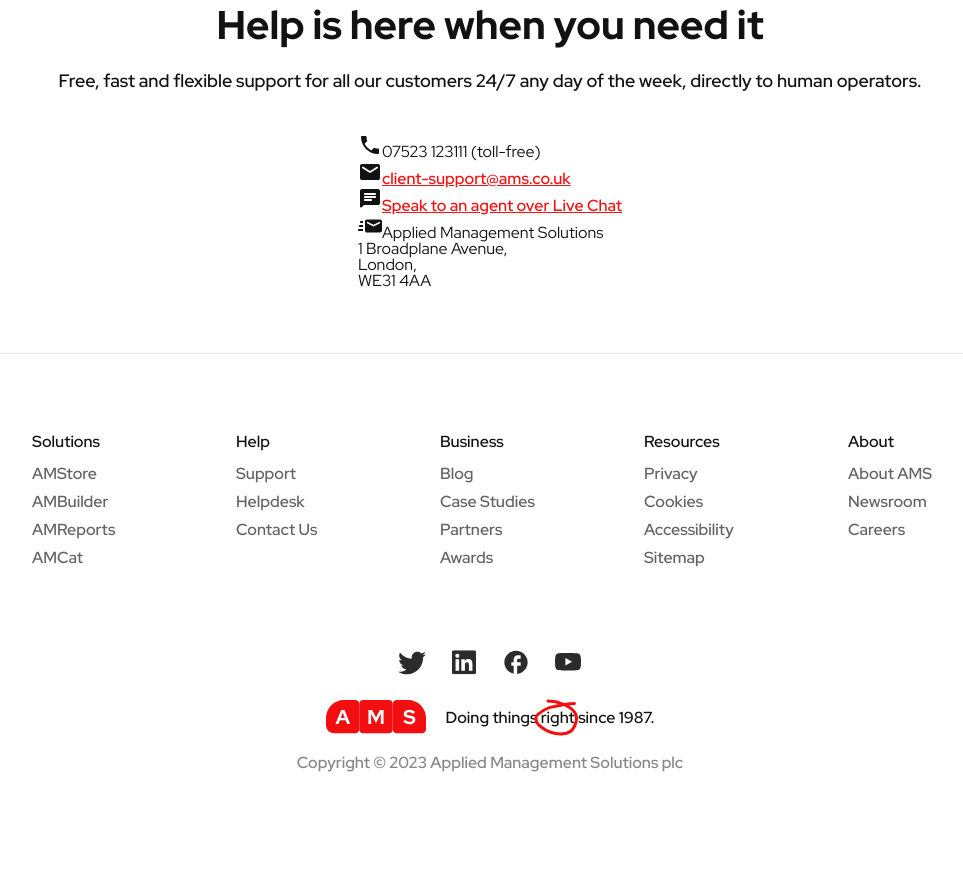
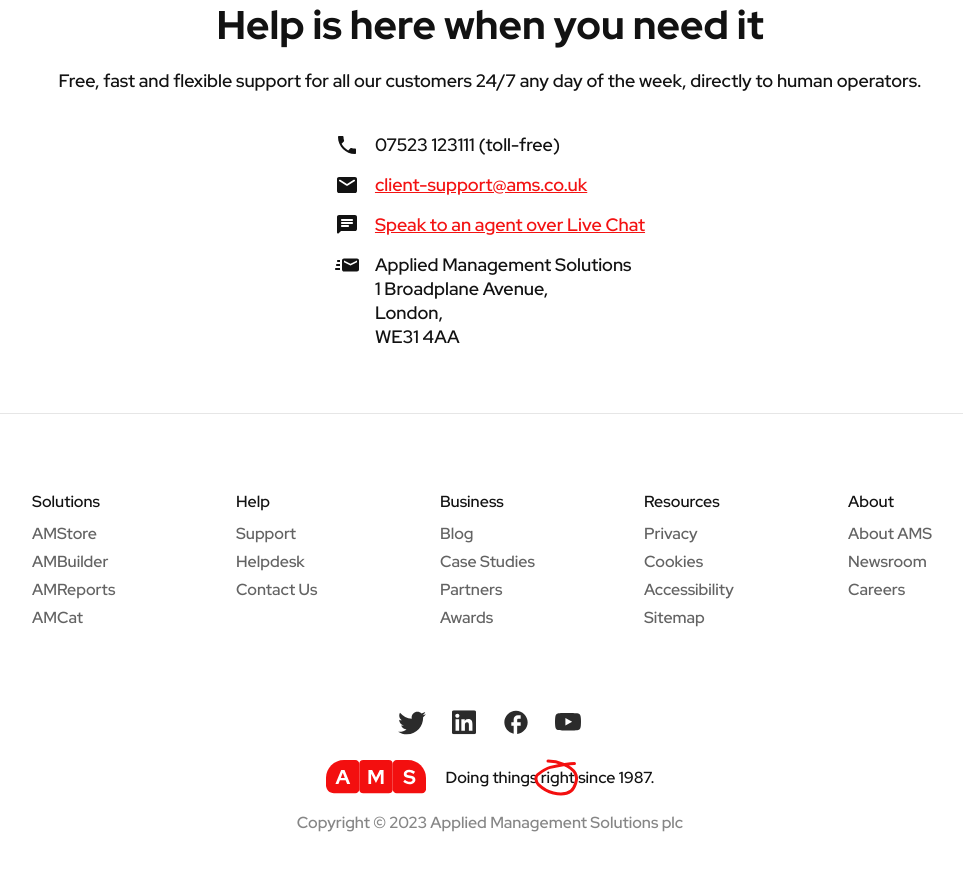
Before and after one commit to kierandrewett/6.2-ams-website, a Next.js app: page /solutions in a window 1280 px wide. Shown: the part 1940-2811 px from the top of the page, without its empty margins (150-1113 px from the left). Built offline with nearby package versions, Linux system fonts and the light colour scheme.

Commit message:
✨ Add styling for help section on solutions

```diff
--- a/src/pages/solutions/index.tsx
+++ b/src/pages/solutions/index.tsx
@@ -116,24 +116,28 @@ export default function Solutions() {
                         <ul className={"ams-help-info"} style={{ marginTop: "2.5rem" }}>
                             <li>
                                 <Phone />
-                                <span>07523 123111 (toll-free)</span>
+                                <p>07523 123111 (toll-free)</p>
                             </li>
                             <li>
                                 <Email />
-                                <a href={"mailto:client-support@ams.co.uk"}>client-support@ams.co.uk</a>
+                                <p>
+                                    <a href={"mailto:client-support@ams.co.uk"}>client-support@ams.co.uk</a>
+                                </p>
                             </li>
                             <li>
                                 <Chat />
-                                <a href={"#"}>Speak to an agent over Live Chat</a>
+                                <p>
+                                    <a href={"#"}>Speak to an agent over Live Chat</a>
+                                </p>
                             </li>
                             <li>
                                 <Post />
-                                <span>
+                                <p>
                                     Applied Management Solutions<br />
                                     1 Broadplane Avenue,<br />
                                     London,<br />
                                     WE31 4AA
-                                </span>
+                                </p>
                             </li>
                         </ul>
 					</div>
--- a/src/styles/ams.scss
+++ b/src/styles/ams.scss
@@ -29,6 +29,7 @@ $ams-white: rgb(255, 255, 255);
 @use "components/form";
 @use "components/footer";
 @use "components/clients";
+@use "components/help";
 
 /* Page styles */
 @use "pages/home";
--- /dev/null
+++ b/src/styles/components/help.scss
@@ -0,0 +1,15 @@
+.ams-help-info {
+    display: flex;
+    gap: 1rem;
+    flex-direction: column;
+
+    li {
+        display: flex;
+        align-items: flex-start;
+        gap: 1rem;
+
+        span, a {
+            margin-top: 2px;
+        }
+    }
+}
```
